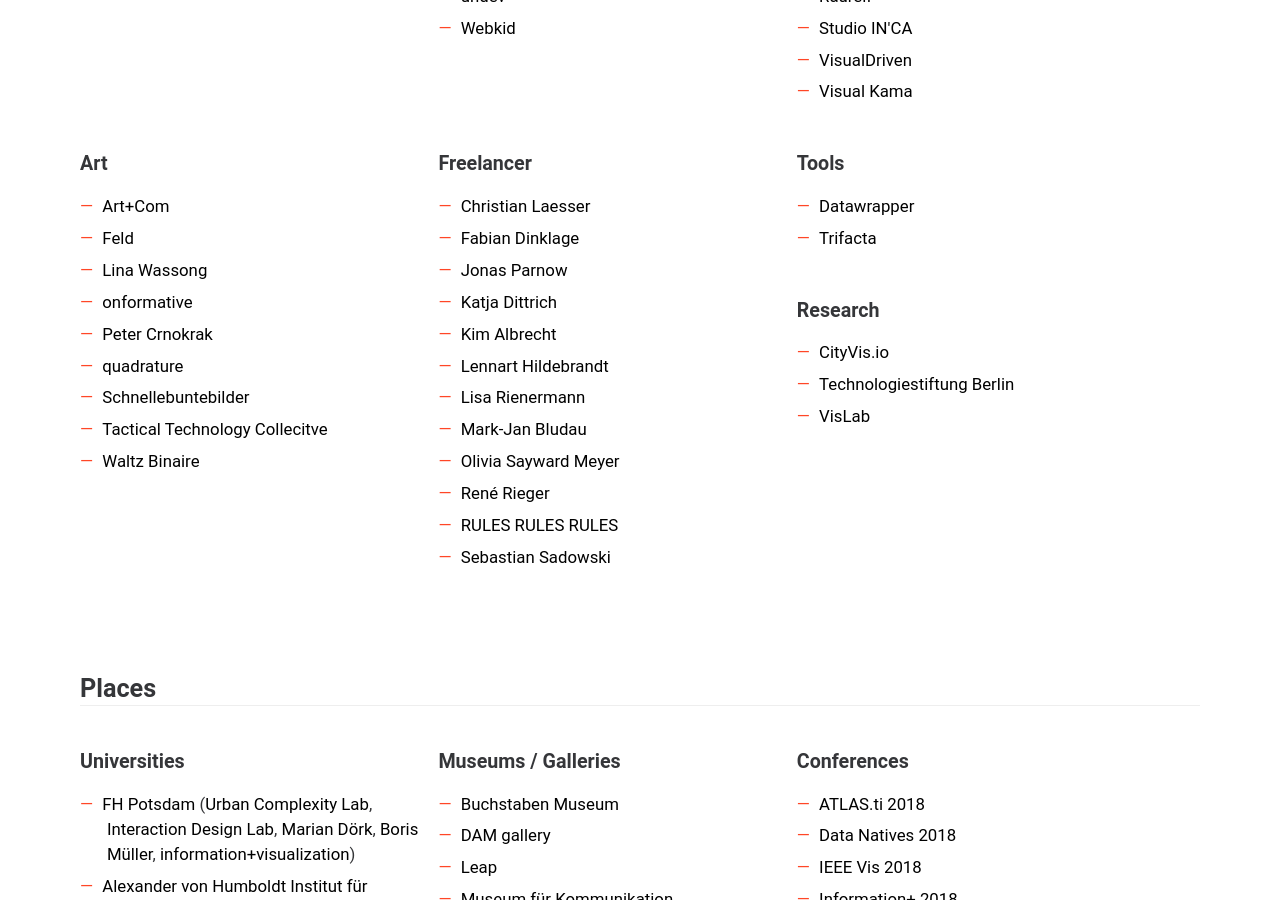
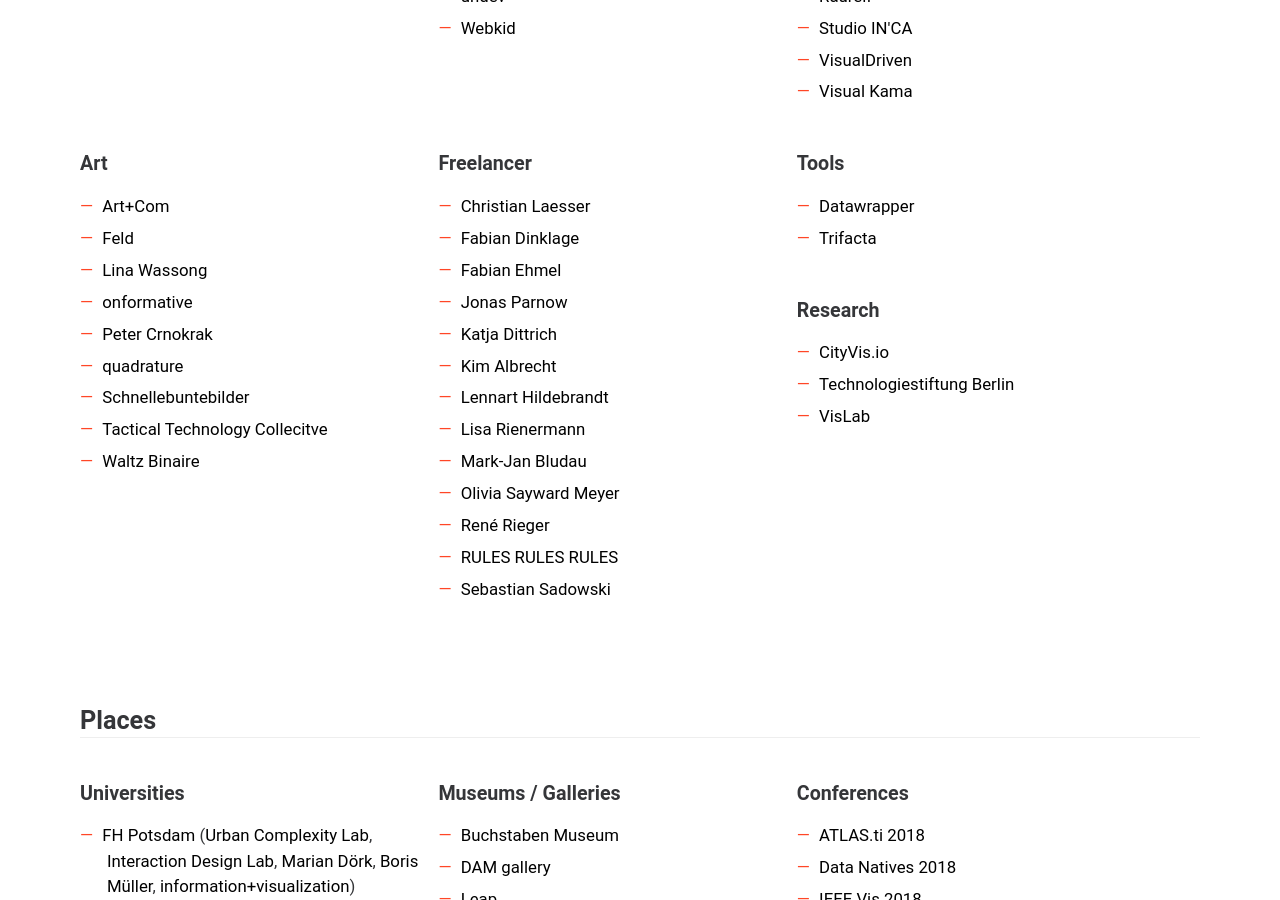
Before and after one commit to Data-Visualization-Berlin/datavis.berlin, a Jekyll site: the page built from index.html, in a window 1280 px wide and 900 px high, scrolled down 796 px. Built offline with Jekyll 4.4.1, drawn with Linux system fonts in a browser that asks for light colours.

Commit message:
Fabian Ehmel added

```diff
--- a/index.html
+++ b/index.html
@@ -60,6 +60,7 @@
         <ul>
           <li><a href="https://www.christianlaesser.com/">Christian Laesser</a></li>
           <li><a href="http://fabiandinklage.com/">Fabian Dinklage</a></li>
+          <li><a href="https://fabianehmel.com/">Fabian Ehmel</a></li>
           <li><a href="https://jonasparnow.com/">Jonas Parnow</a></li>
           <li><a href="https://letty.io/">Katja Dittrich</a></li>
           <li><a href="http://kimalbrecht.com/">Kim Albrecht</a></li>
@@ -146,6 +147,7 @@
         <li><a href="https://twitter.com/DirkBrockmann">Dirk Brockmann</a></li>
         <li><a href="https://twitter.com/elena_erdmann">Elena Erdmann <i class="demo-icon icon-female"></i></a></li>
         <li><a href="https://twitter.com/fdnklg">Fabian Dinklage</a></li>
+        <li><a href="https://twitter.com/fabianehmel">Fabian Ehmel</a></li>
         <li><a href="https://twitter.com/fidelthomet">Fidel Thomet</a></li>
         <li><a href="https://twitter.com/flaviogortana">Flavio Gortana</a></li>
         <li><a href="http://www.freder.io">Frederic Brodbeck</a></li>
```
